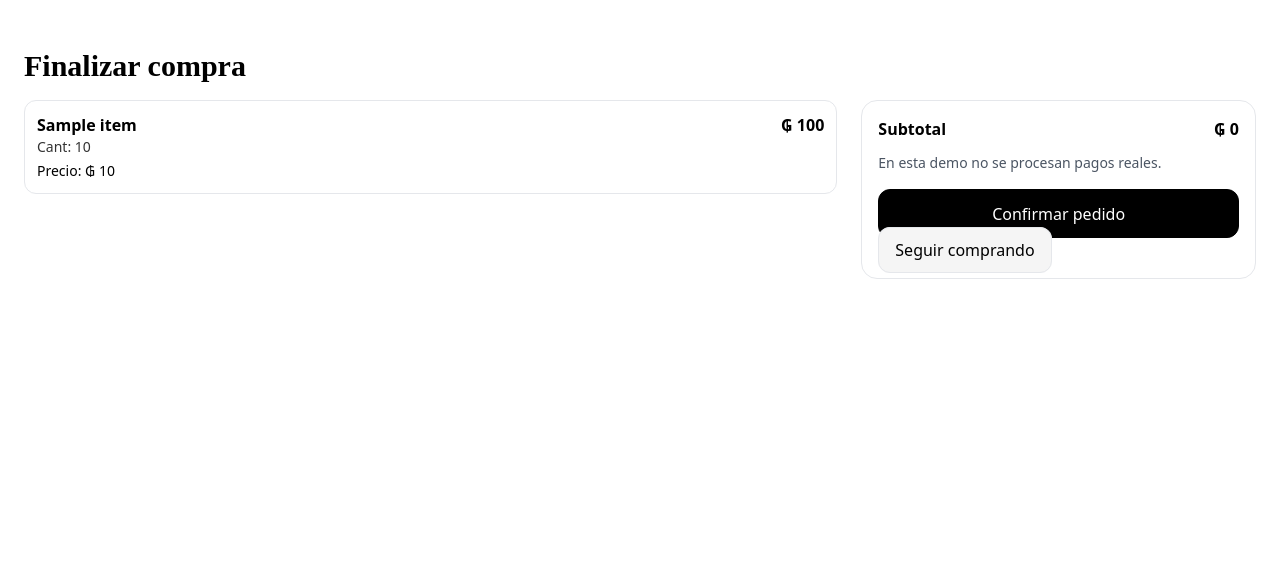
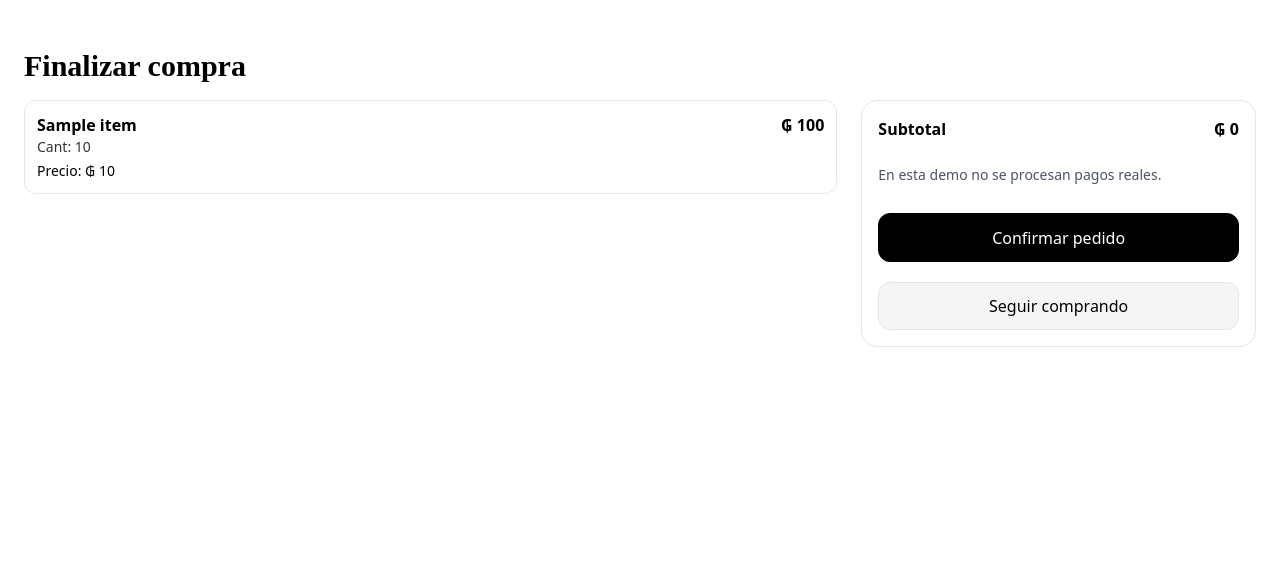
Before and after one commit to ortiz-ivan/Hackaton-4.0-Alamae, a Flask app: template templates/checkout.html in a window 1280 px wide. Shown: the part 73-660 px from the top of the page. Run offline with Flask 3, Linux system fonts and the light colour scheme; the template is opened without the code that fills it: most values are stand-ins (such as "Sample title", 1, 10 or a date in 2020); some libraries are stand-ins or nearby versions.

Commit message:
areglado botones de seguir comprando y finalizar compra

```diff
--- a/templates/checkout.html
+++ b/templates/checkout.html
@@ -23,17 +23,20 @@
       </div>
 
       <!-- Total + acción -->
-      <div class="border rounded-2xl p-4 h-max">
+<div class="border rounded-2xl p-4 h-max flex flex-col gap-3">
   <div class="flex items-center justify-between mb-3">
     <span class="font-semibold">Subtotal</span>
     <span class="font-bold">₲ {{ '%.0f'|format(total) }}</span>
   </div>
   <p class="text-sm text-gray-600 mb-4">En esta demo no se procesan pagos reales.</p>
+
+  <!-- Botones en columna -->
   <form method="post" action="{{ url_for('cart.clear') }}" onsubmit="showToast && showToast({type:'success', title:'Gracias por tu compra'});">
     <button class="btn btn-primary w-full">Confirmar pedido</button>
   </form>
-        <a href="{{ url_for('index') }}" class="btn w-full mt-2">Seguir comprando</a>
-      </div>
+
+  <a href="{{ url_for('index') }}" class="btn w-full mt-2 text-center">Seguir comprando</a>
+
 </div>
   {% endif %}
 </section>
```
Lines whose indentation alone changed are shown as unchanged.
